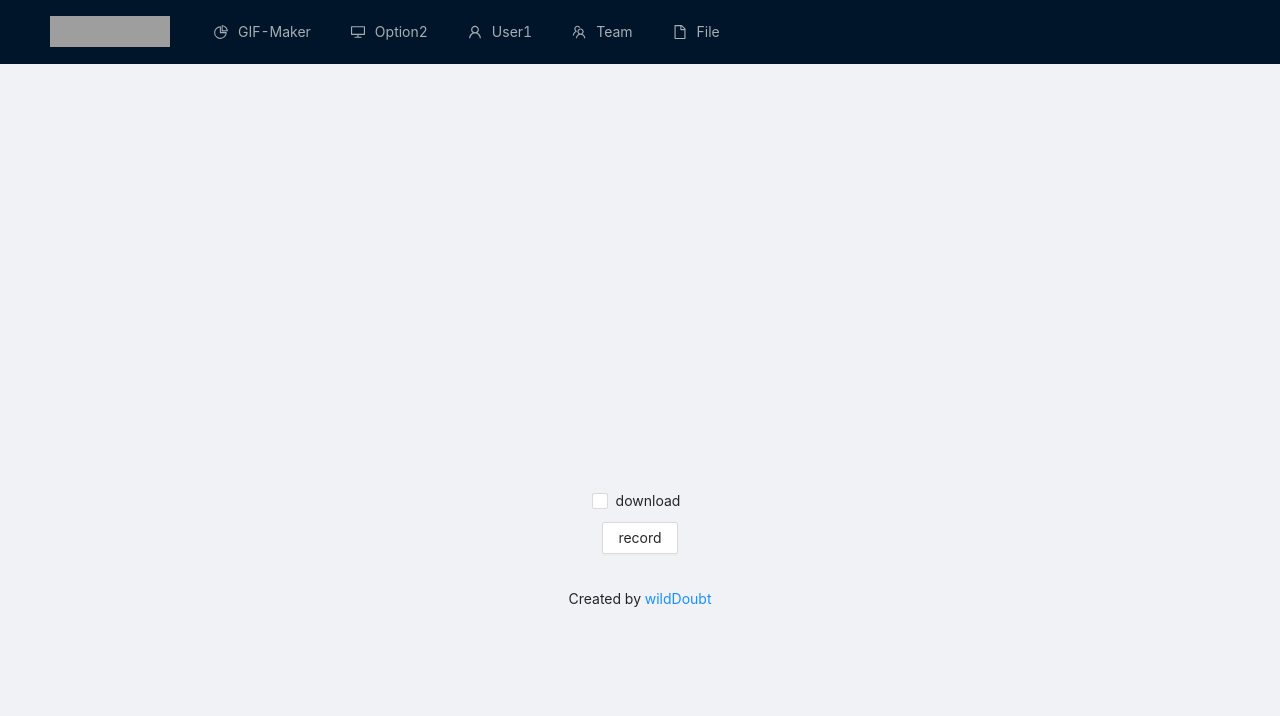
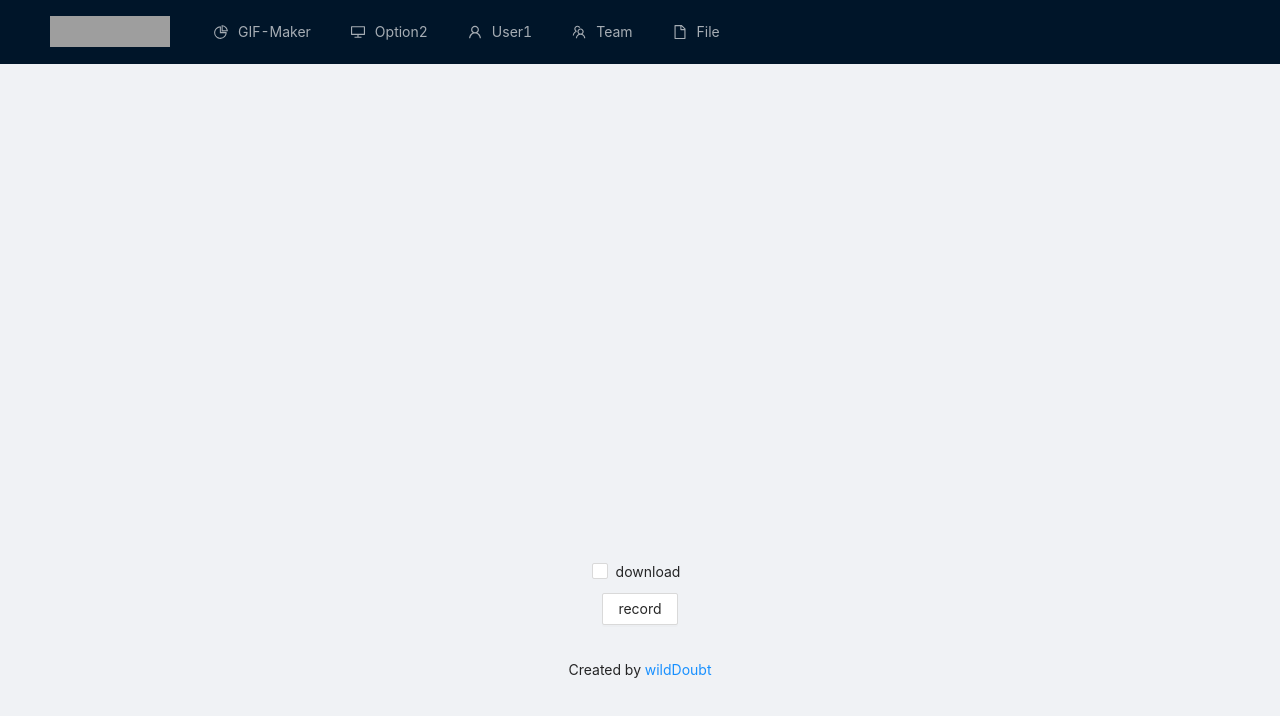
Before and after one commit to wildDoubt/react-project, a React (Create React App) app: page /GIF-Maker in a window 1280 px wide. Shown: the top 716 px of the page. Built offline with nearby package versions, Linux system fonts and the light colour scheme; grey boxes are pictures that could not be loaded.

Commit message:
feat: repeat the video after recording the screen.

```diff
--- a/src/Components/ScreenRecorder/index.js
+++ b/src/Components/ScreenRecorder/index.js
@@ -19,7 +19,7 @@ const ScreenRecorder = ({ downloadable }) => {
     a.style = 'display: none';
     a.href = blobUrl;
 
-    a.download = `${Date()}.webm`;
+    a.download = `${Date()}.mp4`;
     a.click();
   };
 
@@ -34,7 +34,7 @@ const ScreenRecorder = ({ downloadable }) => {
     clearMediaStream();
     const blob = new Blob(mediaChunks.current,
       {
-        type: 'video/webm',
+        type: mediaChunks.current[0].type,
       });
     const url = URL.createObjectURL(blob);
 
@@ -42,7 +42,7 @@ const ScreenRecorder = ({ downloadable }) => {
       downloadMedia(url);
     }
 
-    window.URL.revokeObjectURL(url);
+    // window.URL.revokeObjectURL(url);
     setStatus('Stopped');
     setMediaBlobUrl(url);
   };
@@ -62,11 +62,9 @@ const ScreenRecorder = ({ downloadable }) => {
   const stopRecording = () => {
     if (mediaRecorder.current) {
       if (mediaRecorder.current.state !== 'inactive') {
-        setStatus('Stopping');
+        setStatus('Stopped');
         mediaRecorder.current.stop();
-        if (mediaStream.current) {
-          mediaStream.current.getTracks().forEach((track) => track.stop());
-        }
+        clearMediaStream();
         mediaChunks.current = [];
       }
     }
--- a/src/view/GIF-Maker/Config.jsx
+++ b/src/view/GIF-Maker/Config.jsx
@@ -8,7 +8,6 @@ const config = ({ setDownload }) => {
 
   return (
     <>
-      <br />
       <Checkbox onChange={onChange}>download</Checkbox>
     </>
   );
--- a/src/view/GIF-Maker/GIFMaker.jsx
+++ b/src/view/GIF-Maker/GIFMaker.jsx
@@ -9,6 +9,7 @@ const GIFMaker = () => {
 
   const {
     liveStream,
+    mediaBlobUrl,
     startRecording,
     stopRecording,
     pauseRecording,
@@ -28,7 +29,11 @@ const GIFMaker = () => {
     <>
       <Row justify="center" style={{ padding: '10px 0' }}>
         <Col span={24} style={{ textAlign: 'center' }}>
-          {StreamPreview({ stream: liveStream })}
+          {StreamPreview({
+            stream: liveStream,
+            streamStatus: status,
+            mediaUrl: mediaBlobUrl,
+          })}
         </Col>
       </Row>
       <Row justify="center">
--- a/src/view/GIF-Maker/StreamPreview.jsx
+++ b/src/view/GIF-Maker/StreamPreview.jsx
@@ -1,20 +1,21 @@
 import React, { useState, useRef, useEffect } from 'react';
 
 // eslint-disable-next-line react/prop-types
-const StreamPreview = ({ stream }) => {
-  const [currentWidth, setCurrentWidth] = useState(window.innerWidth / 2);
-  const [currentHeight, setCurrentHeight] = useState(window.innerHeight / 2);
+const StreamPreview = ({ stream, streamStatus, mediaUrl }) => {
+  const [currentWidth, setCurrentWidth] = useState(window.innerWidth / 1.7);
+  const [currentHeight, setCurrentHeight] = useState(window.innerHeight / 1.7);
 
   const preview = useRef();
 
+  const updateWindowDimensions = () => {
+    const newWidth = window.innerWidth / 1.7;
+    const newHeight = window.innerHeight / 1.7;
+
+    setCurrentWidth(newWidth);
+    setCurrentHeight(newHeight);
+  };
+
   useEffect(() => {
-    const updateWindowDimensions = () => {
-      const newWidth = window.innerWidth / 2;
-      const newHeight = window.innerHeight / 2;
-      setCurrentWidth(newWidth);
-      setCurrentHeight(newHeight);
-    };
-
     window.addEventListener('resize', updateWindowDimensions);
     return () => {
       window.removeEventListener('resize', updateWindowDimensions);
@@ -22,16 +23,33 @@ const StreamPreview = ({ stream }) => {
   }, []);
 
   useEffect(() => {
-    if (preview.current && stream) {
+    if (preview.current && mediaUrl && streamStatus === 'Stopped') {
+      preview.current.src = mediaUrl;
+      preview.current.controls = true;
+    }
+  }, [mediaUrl]);
+
+  useEffect(() => {
+    if (preview.current && stream && streamStatus !== 'Stopped') {
       preview.current.srcObject = stream;
+      preview.current.controls = false;
+    } else {
+      preview.current.srcObject = null;
     }
   }, [stream]);
 
   return (
-    { stream }
-      // eslint-disable-next-line jsx-a11y/media-has-caption
-      ? <video ref={preview} width={currentWidth} height={currentHeight} autoPlay style={{ padding: 'auto' }} />
-      : <div style={{ width: currentWidth, height: currentHeight, padding: 'auto' }} />
+    // eslint-disable-next-line jsx-a11y/media-has-caption
+    <video
+      ref={preview}
+      width={currentWidth}
+      height={currentHeight}
+      autoPlay
+      loop
+      playsInline
+      controls={false}
+      style={{ padding: 'auto' }}
+    />
   );
 };
 
```
